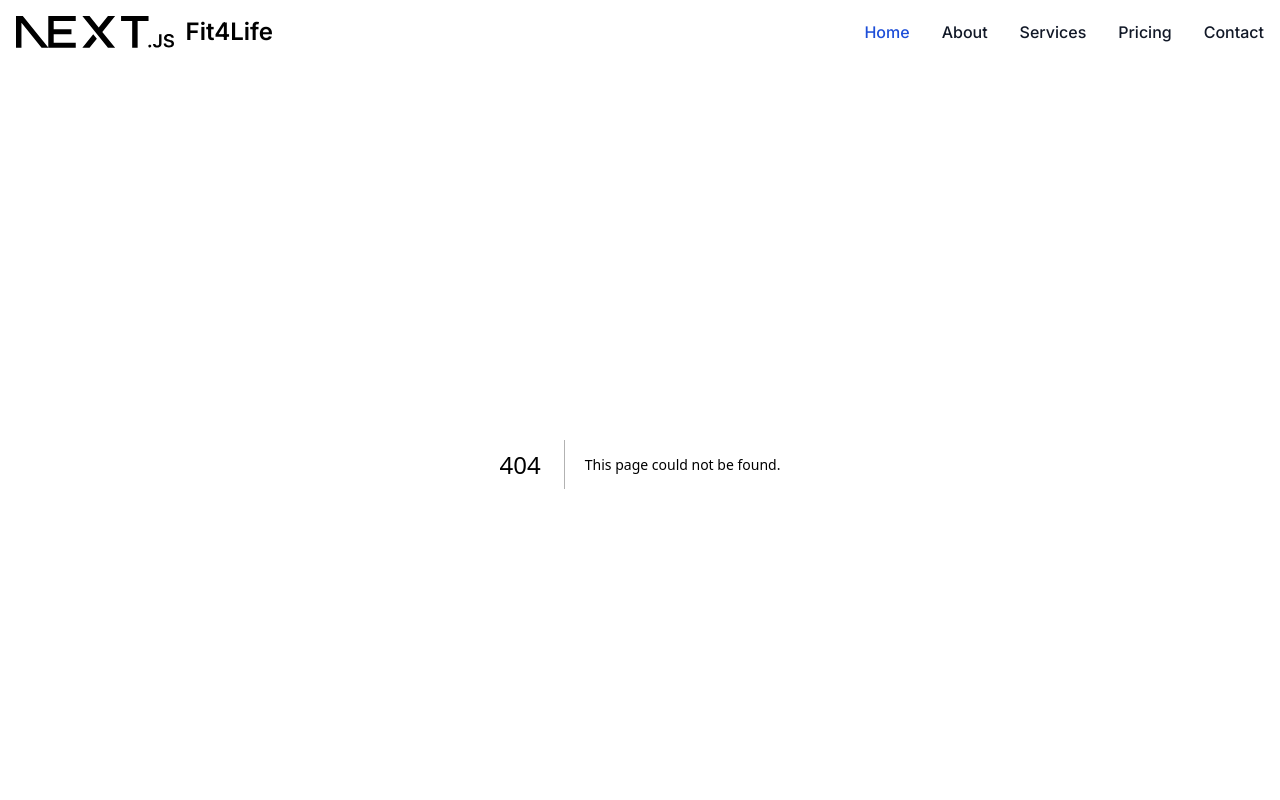
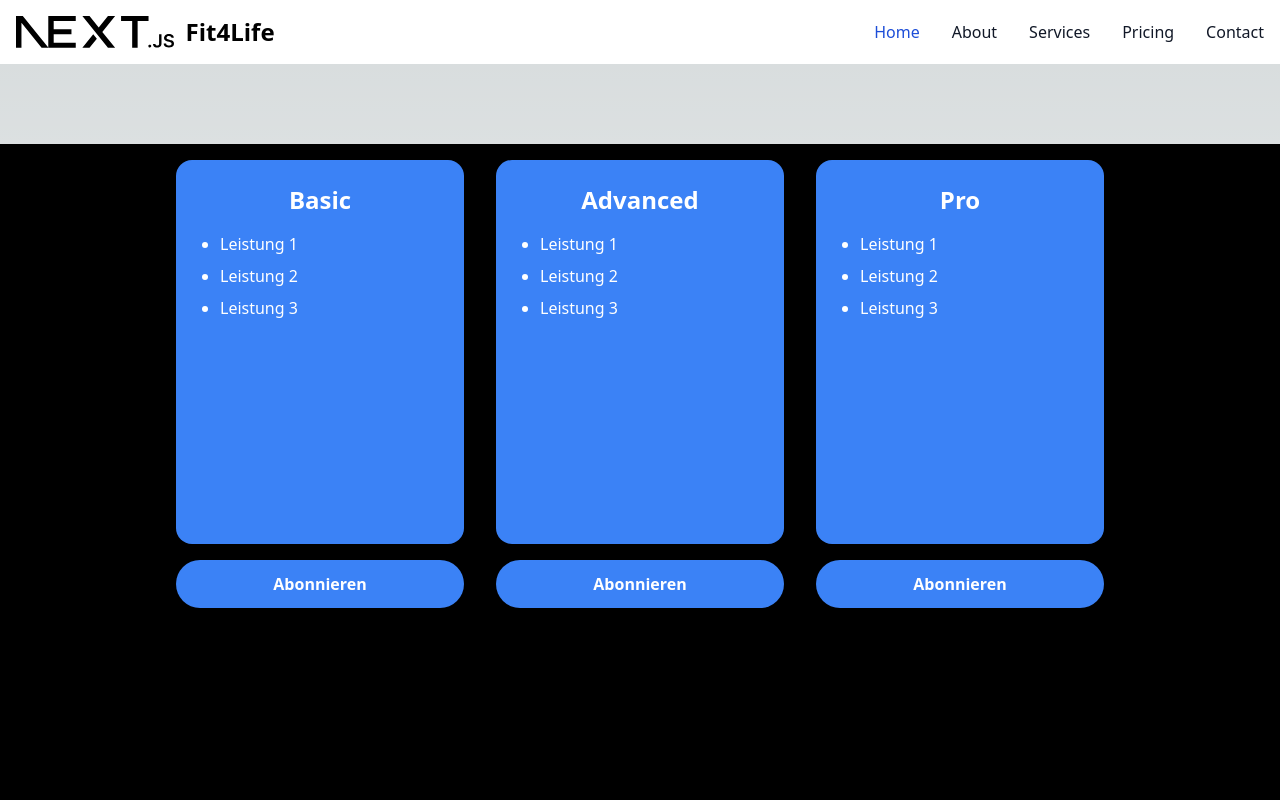
Before and after one commit to Whites7/Fit4Life, a Next.js app: page /abos in a window 1280 px wide. Before the commit this address had no page. Shown: the top 800 px of the page. Built offline with nearby package versions, Linux system fonts and the light colour scheme.

Commit message:
Änderungen auf Body und Abos
Hallo zusammen,

ich habe die folgenden Änderungen durchgeführt:

Den "Body" teil habe ich auf die komplette Seitenstrecke platziert

Ich habe die Seite mit den Abos angefangen, freue mich auf eure Rückmeldung

```diff
--- /dev/null
+++ b/src/app/abos/page.tsx
@@ -0,0 +1,62 @@
+// Abos.tsx
+import { NextPage } from "next";
+
+// Definieren der NextPage-Komponente für die Abo-Seite
+const Abos: NextPage = () => {
+  return (
+    // Flex-Container für zentrierte Ausrichtung mit vertikalem Abstand am Anfang
+    <div className="flex justify-center items-start min-h-screen p-4 bg-black mt-20">
+      {/* Grid-Container für Abo-Kästen, die auf mittleren bis größeren Bildschirmen nebeneinander angezeigt werden */}
+      <div className="grid grid-cols-1 md:grid-cols-3 gap-8">
+        {/* Jeder Abo-Kasten ist eine flex-column, die einen Kasten und einen Button enthält */}
+        {/* Abo-Kasten für "Basic" */}
+        <div className="flex flex-col items-center">
+          <div className="w-72 h-96 rounded-2xl overflow-hidden shadow-lg p-6 bg-blue-500 text-center">
+            <h1 className="text-2xl font-bold text-white mb-4">Basic</h1>
+            <ul className="list-disc text-white text-base mb-4 space-y-2 text-left pl-5">
+              <li>Leistung 1</li>
+              <li>Leistung 2</li>
+              <li>Leistung 3</li>
+            </ul>
+          </div>
+          <button className="w-72 h-12 bg-blue-500 hover:bg-blue-600 text-white font-bold py-2 px-4 rounded-full mt-4">
+            Abonnieren
+          </button>
+        </div>
+
+        {/* Abo-Kasten für "Advanced" */}
+        <div className="flex flex-col items-center">
+          <div className="w-72 h-96 rounded-2xl overflow-hidden shadow-lg p-6 bg-blue-500 text-center">
+            <h1 className="text-2xl font-bold text-white mb-4">Advanced</h1>
+            <ul className="list-disc text-white text-base mb-4 space-y-2 text-left pl-5">
+              <li>Leistung 1</li>
+              <li>Leistung 2</li>
+              <li>Leistung 3</li>
+            </ul>
+          </div>
+          <button className="w-72 h-12 bg-blue-500 hover:bg-blue-600 text-white font-bold py-2 px-4 rounded-full mt-4">
+            Abonnieren
+          </button>
+        </div>
+
+        {/* Abo-Kasten für "Pro" */}
+        <div className="flex flex-col items-center">
+          <div className="w-72 h-96 rounded-2xl overflow-hidden shadow-lg p-6 bg-blue-500 text-center">
+            <h1 className="text-2xl font-bold text-white mb-4">Pro</h1>
+            <ul className="list-disc text-white text-base mb-4 space-y-2 text-left pl-5">
+              <li>Leistung 1</li>
+              <li>Leistung 2</li>
+              <li>Leistung 3</li>
+            </ul>
+          </div>
+          <button className="w-72 h-12 bg-blue-500 hover:bg-blue-600 text-white font-bold py-2 px-4 rounded-full mt-4">
+            Abonnieren
+          </button>
+        </div>
+      </div>
+    </div>
+  );
+};
+
+// Export der Komponente für den Einsatz in der Next.js-Anwendung
+export default Abos;
--- a/src/app/layout.tsx
+++ b/src/app/layout.tsx
@@ -1,28 +1,24 @@
-import type { Metadata } from 'next'
-import { Inter } from 'next/font/google'
-import "../styles/globals.css"
-import Footer from "../components/footer"
-import Header from "../components/header"
+// layout.tsx
 
-const inter = Inter({ subsets: ['latin'] })
+import { ReactNode } from 'react';
+import "../styles/globals.css";
+import Footer from "../components/footer";
+import Header from "../components/header";
 
-export const metadata: Metadata = {
-  title: 'Create Next App',
-  description: 'Generated by create next app',
-}
+type RootLayoutProps = {
+  children: ReactNode;
+};
 
-export default function RootLayout({
-  children,
-}: {
-  children: React.ReactNode
-}) {
+const RootLayout = ({ children }: RootLayoutProps) => {
   return (
-    <html lang="en">
-      <Header />
-      <body className={inter.className}>
+    <>
+      <Header /> {/* Header-Komponente */}
+      <main className="flex-grow"> {/* Hauptbereich, der wächst und den verfügbaren Platz einnimmt */}
         {children}
-      </body>
-      <Footer />
-    </html>
-  )
-}
+      </main>
+      <Footer /> {/* Footer-Komponente, die unten klebt */}
+    </>
+  );
+};
+
+export default RootLayout;
--- a/src/components/footer.tsx
+++ b/src/components/footer.tsx
@@ -7,7 +7,7 @@ const Footer: NextPage = () => {
     return (
 
 
-<footer className="bg-white rounded-lg shadow m-4 dark:bg-gray-800">
+<footer className="bg-white rounded-lg shadow m-4 mt-auto dark:bg-gray-800">
     <div className="w-full mx-auto max-w-screen-xl p-4 md:flex md:items-center md:justify-between">
       <span className="text-sm text-gray-500 sm:text-center dark:text-gray-400">© {year} <a href="https://localhost" className="hover:underline">Fit4Life</a>. All Rights Reserved.
     </span>
--- a/src/styles/globals.css
+++ b/src/styles/globals.css
@@ -1,6 +1,7 @@
 @tailwind base;
 @tailwind components;
 @tailwind utilities;
+@import url('https://fonts.googleapis.com/css2?family=Roboto:wght@400;700&display=swap');
 
 :root {
   --foreground-rgb: 0, 0, 0;
@@ -17,11 +18,19 @@
 }
 
 body {
+  display: flex; /* Flex-Container für die Ausrichtung der Kinder */
+  flex-direction: column; /* Vertikale Ausrichtung der Kinder */
+  min-height: 100vh; /* Minimale Höhe auf Bildschirmgröße */
+  margin: 0; /* Entfernt den Standardrand */
   color: rgb(var(--foreground-rgb));
   background: linear-gradient(
-      to bottom,
-      transparent,
-      rgb(var(--background-end-rgb))
-    )
-    rgb(var(--background-start-rgb));
+    to bottom,
+    transparent,
+    rgb(var(--background-end-rgb))
+  ) rgb(var(--background-start-rgb));
 }
+
+
+.font-fitness {
+    font-family: 'Roboto', sans-serif;
+}
```
